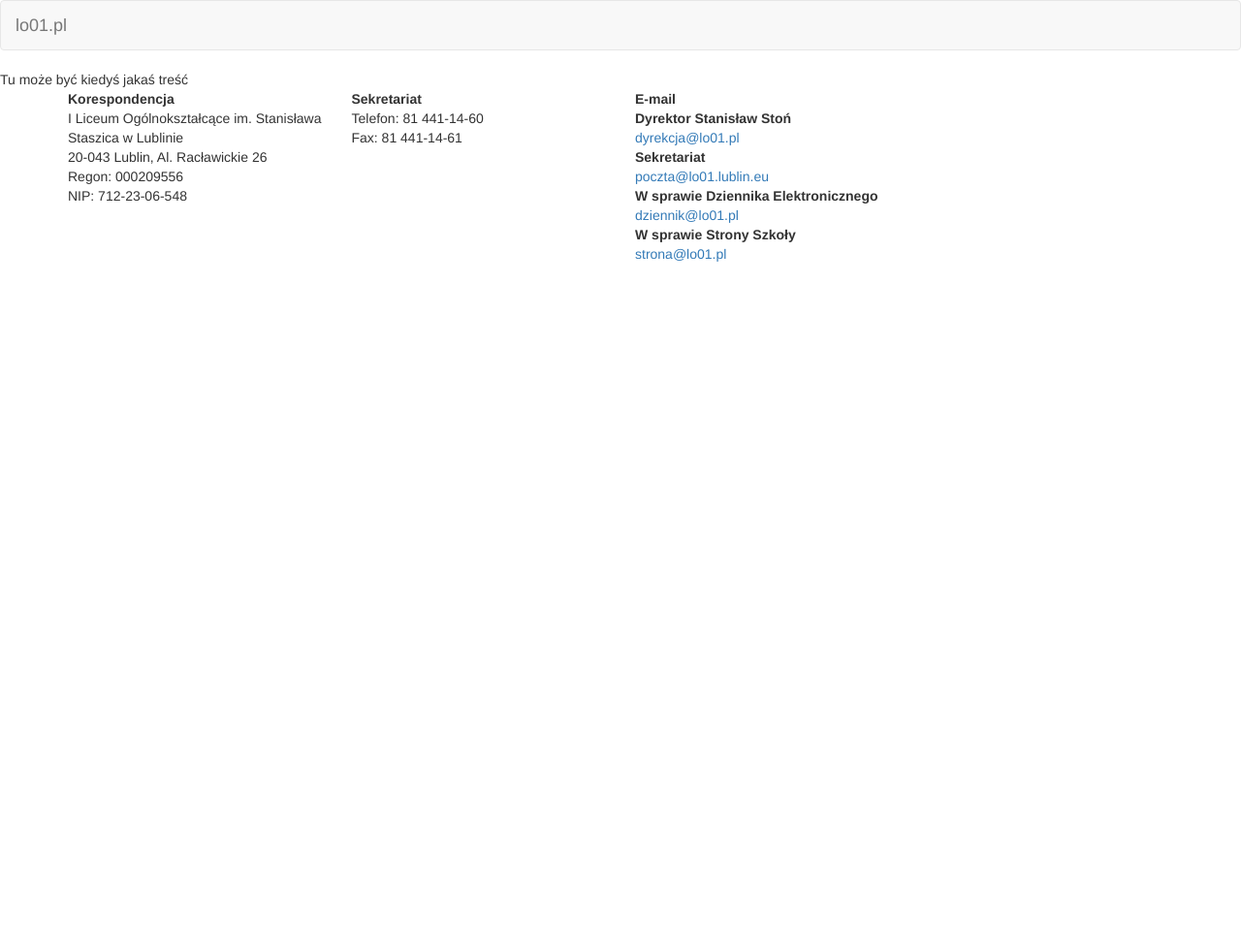
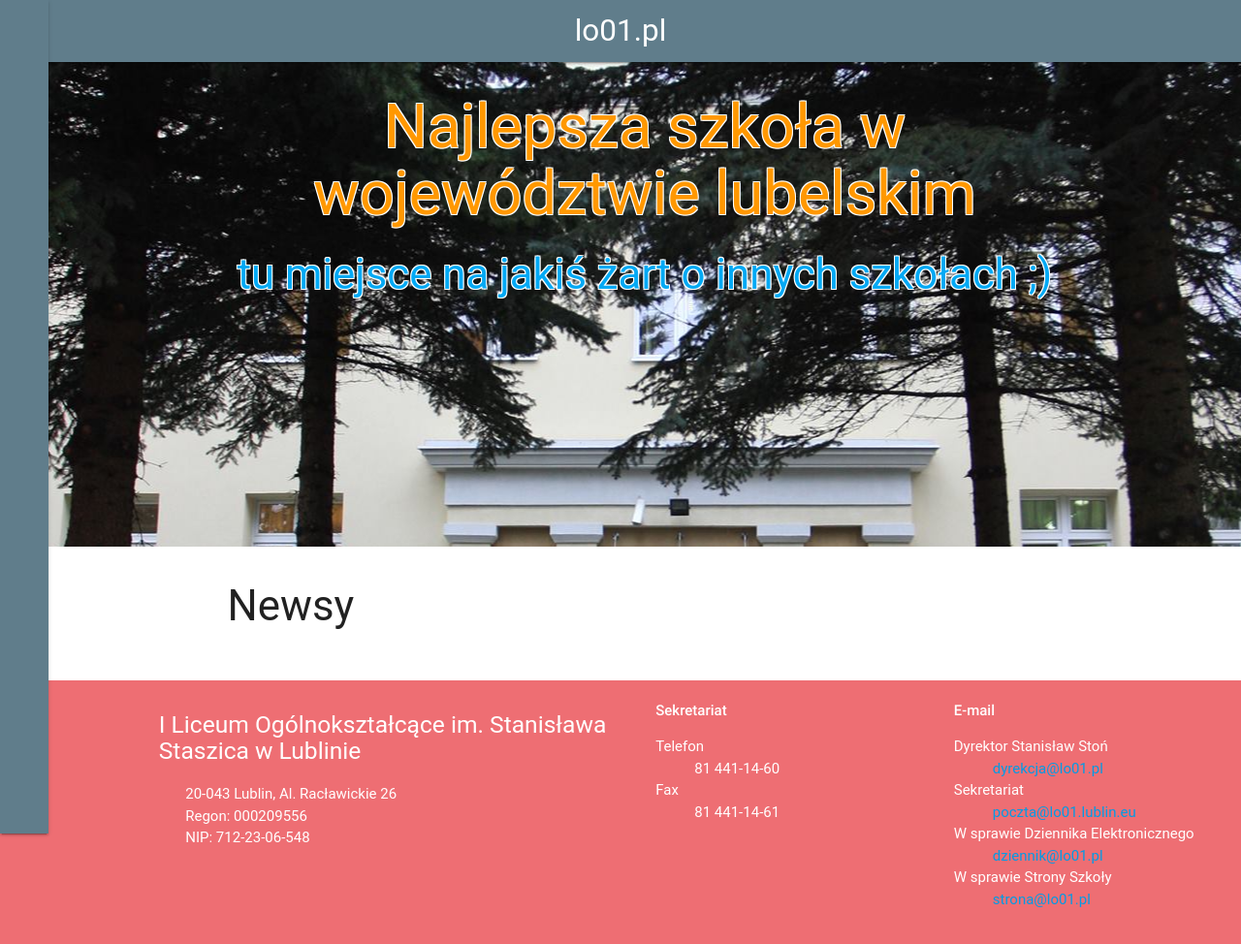
Before and after one commit to Michcioperz/stasiooo, a Django app: page / in a window 1280 px wide. Shown: the whole page at 97% size. Before the commit the page ends 270 px from the top, so only its background shows below. Run offline with Django 3.2, Linux system fonts and the light colour scheme; data that the repository does not hold is empty; some libraries are stand-ins or nearby versions; some web fonts are replaced.

Commit message:
takie tam, materialize, index, różnie

```diff
--- a/stasiooo/settings.py
+++ b/stasiooo/settings.py
@@ -68,7 +68,7 @@ USE_L10N = True
 USE_TZ = True
 
 
-STATIC_URL = '/static/'
+STATIC_URL = '//cdn.ijestfajnie.pl/stasiooo/static/'
 
 STATIC_ROOT = os.path.join(BASE_DIR, 'staticf')
 
--- /dev/null
+++ b/strona/static/style.css
@@ -0,0 +1,20 @@
+body {
+  display: flex;
+  min-height: 100vh;
+  flex-direction: column;
+}
+
+.nopad { padding: 0px; }
+
+.side-nav.fixed a { padding: 0px 5px; }
+
+main {
+  flex: 1 0 auto;
+}
+
+@media only screen and (min-width: 400px) {
+  .side-nav.fixed { left: 0px; }
+  header, main, footer {
+    padding-left: 50px;
+  }
+}
--- a/strona/templates/stasiooo/core.html
+++ b/strona/templates/stasiooo/core.html
@@ -4,49 +4,42 @@
     <meta charset="UTF-8">
     <meta http-equiv="Content-Type" content="text/html; charset=utf-8">
     <title>{% block title %}Strona{% endblock title %} @ I LO im. Staszica w Lublinie</title>
-    <link rel="stylesheet" href="//maxcdn.bootstrapcdn.com/bootswatch/3.3.2/paper/bootstrap.min.css">
+    <link rel="stylesheet" href="//cdnjs.cloudflare.com/ajax/libs/materialize/0.96.1/css/materialize.min.css">
+    <link rel="stylesheet" href="//cdn.ijestfajnie.pl/stasiooo/static/style.css">
     <script type="text/javascript" src="//code.jquery.com/jquery-latest.min.js"></script>
+    <script type="text/javascript" src="//cdnjs.cloudflare.com/ajax/libs/materialize/0.96.1/js/materialize.min.js"></script>
     {% block head %}{% endblock head %}
   </head>
   <body>
     {% block nav %}
-    <nav class="navbar navbar-default">
-      <div class="container-fluid">
-        <button type="button" class="navbar-toggle" data-toggle="collapse" data-target="#main-navbar">
-          <span class="sr-only">Przełącz wyświetlanie nawigacji</span>
-          <span class="icon-bar"></span>
-          <span class="icon-bar"></span>
-          <span class="icon-bar"></span>
-        </button>
-        <a class="navbar-brand" href="#">lo01.pl</a>
-      </div>
-      <div class="collapse navbar-collapse in" id="main-navbar">
-        <ul class="nav navbar-nav">
-        </ul>
-      </div>
+    <nav class="blue-grey">
+      <a href="{% url "index" %}" class="brand-logo center">lo01.pl</a>
+      {% block nav_in %}{% endblock nav_in %}
     </nav>
     {% endblock nav %}
-    {% block body %}{% endblock body %}
+    <main>{% block body %}{% endblock body %}</main>
     {% block footer %}
-    <div class="container">
+    <footer class="page-footer">
+      <div class="container-not">
         <div class="row">
-        <div class="col-xs-12 col-sm-6 col-md-4 col-lg-3">
-          <strong>Korespondencja</strong>
-          <address>
-            I Liceum Ogólnokształcące im. Stanisława Staszica w Lublinie<br>
+          <div class="col s12 l5 offset-l1">
+            <h5>I Liceum Ogólnokształcące im. Stanisława Staszica w Lublinie</h5>
+            <blockquote>
               20-043 Lublin, Al. Racławickie 26<br>
               Regon: 000209556<br>
               NIP: 712-23-06-548
-          </address>
+            </blockquote>
           </div>
-        <div class="col-xs-12 col-sm-6 col-md-4 col-lg-3">
+          <div class="col s12 l3">
             <strong>Sekretariat</strong>
-          <address>
-            Telefon: 81 441-14-60<br>
-            Fax: 81 441-14-61
-          </address>
+            <dl>
+              <dt>Telefon</dt>
+              <dd>81 441-14-60</dd>
+              <dt>Fax</dt>
+              <dd>81 441-14-61</dd>
+            </dl>
           </div>
-        <div class="col-xs-12 col-sm-6 col-md-4 col-lg-3">
+          <div class="col s12 l3">
             <strong>E-mail</strong>
             <dl>
               <dt>Dyrektor Stanisław Stoń</dt>
@@ -61,6 +54,7 @@
           </div>
         </div>
       </div>
+    </footer>
     {% endblock footer %}
   </body>
 </html>
--- a/strona/templates/stasiooo/index.html
+++ b/strona/templates/stasiooo/index.html
@@ -1,5 +1,44 @@
 {% extends "stasiooo/core.html" %}
+{% load staticfiles %}
 {% block title %}Start{% endblock title %}
+{% block nav_in %}
+  <ul id="slide-out" class="side-nav fixed blue-grey" style="width: 50px">
+    <li><a href="#area1" title="O szkole"><h3 class="center"><i class="mdi-social-school"></i></h3></a></li>
+    <li><a href="#area2" title="Newsy"><h3 class="center"><i class="mdi-communication-textsms"></i></h3></a></li>
+  </ul>
+<script>$(".button-collapse").sideNav({menuWidth: 50});</script>
+{% endblock nav_in %}
 {% block body %}
-Tu może być kiedyś jakaś treść
+<div id="area1" class="section nopad">
+  <div class="parallax-container">
+    <div class="parallax"><img src="{% static "para1.jpg" %}"></div>
+    <div class="container">
+      <span style="text-shadow: -1px -1px 0 #fff, 1px -1px 0 #fff, -1px 1px 0 #fff, 1px 1px 0 #fff">
+        <h1 class="center header orange-text">Najlepsza szkoła w województwie lubelskim</h1>
+        <h3 class="center header light-blue-text">tu miejsce na jakiś żart o innych szkołach ;)</h3>
+      </span>
+    </div>
+  </div>
+</div>
+<script>
+$(document).ready(function(){$('.parallax').parallax();});
+</script>
+<div id="area2" class="section">
+  <div class="container">
+    <h3 class="header">Newsy</h3>
+    <div class="row">
+    {% for nw in news %}
+      <div class="col s12 m6"><div class="card {% cycle "red" "pink" "purple" "deep-purple" "indigo" "blue" "light-blue" "cyan" "teal" "green" "light-green" "lime" "yellow" "amber" "orange" "deep-orange" %}">
+        <div class="card-content white-text">
+          <span class="card-title">{{ nw.title }}</span>
+          <p>{{ nw.content | truncatewords_html:20 | safe }}</p>
+        </div>
+        <div class="card-action">
+          <a href="{% url "post_show" nw.pk %}">Czytaj więcej</a>
+        </div>
+      </div></div>
+    {% endfor %}
+    </div>
+  </div>
+</div>
 {% endblock body %}
--- a/strona/views.py
+++ b/strona/views.py
@@ -7,7 +7,7 @@ from .forms import OwnEntryForm
 
 def index(request):
     """Builds homepage. Much explanation"""
-    return render(request, "stasiooo/index.html")
+    return render(request, "stasiooo/index.html", {"news": Entry.objects.exclude(approved=False).order_by("-pinned","-publication_time")})
 
 
 def post_show(request, pid):
```
Also changed, not shown: strona/templates/stasiooo/post.html (+8 -4 lines), strona/static/para1.jpg (added). Lines whose indentation alone changed are shown as unchanged.
